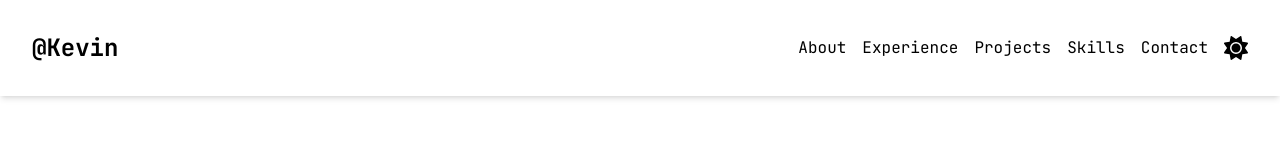
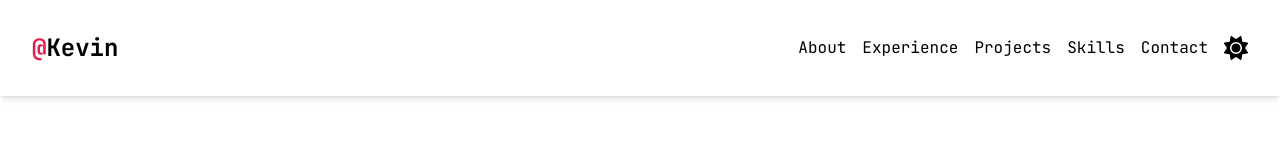
Before and after one commit to kevin-pietruszka/web-portfolio, a Next.js app: page / in a window 1280 px wide. Shown: the top 160 px of the page. Built offline with nearby package versions, Linux system fonts and the light colour scheme.

Commit message:
add theme accent for logo

```diff
--- a/components/header/Logo.tsx
+++ b/components/header/Logo.tsx
@@ -4,7 +4,7 @@ export default function Logo() {
   return (
     <Link href="/">
       <h1 className="text-2xl font-bold">
-        <span>{"@"}</span>
+        <span className="text-primary">{"@"}</span>
         {"Kevin"}
       </h1>
     </Link>
```
